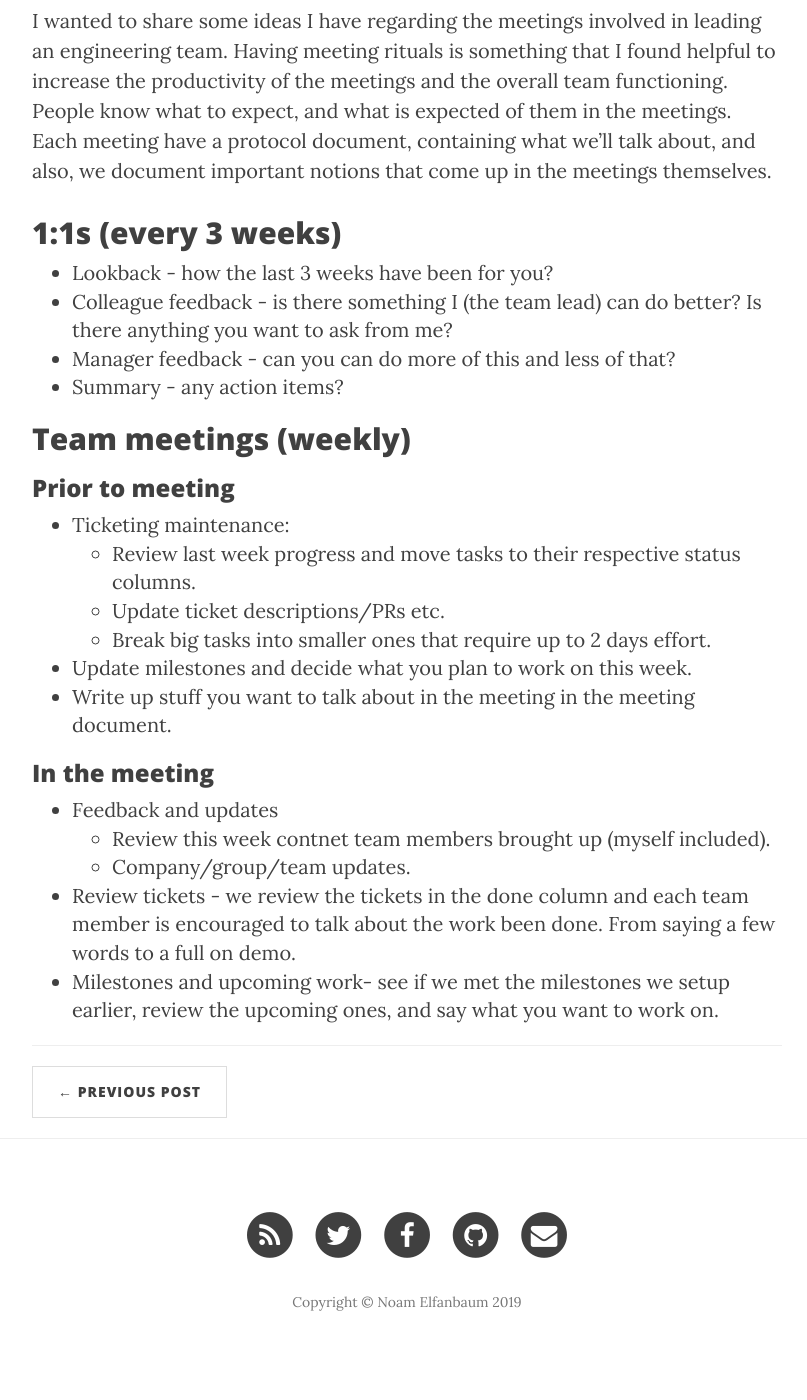
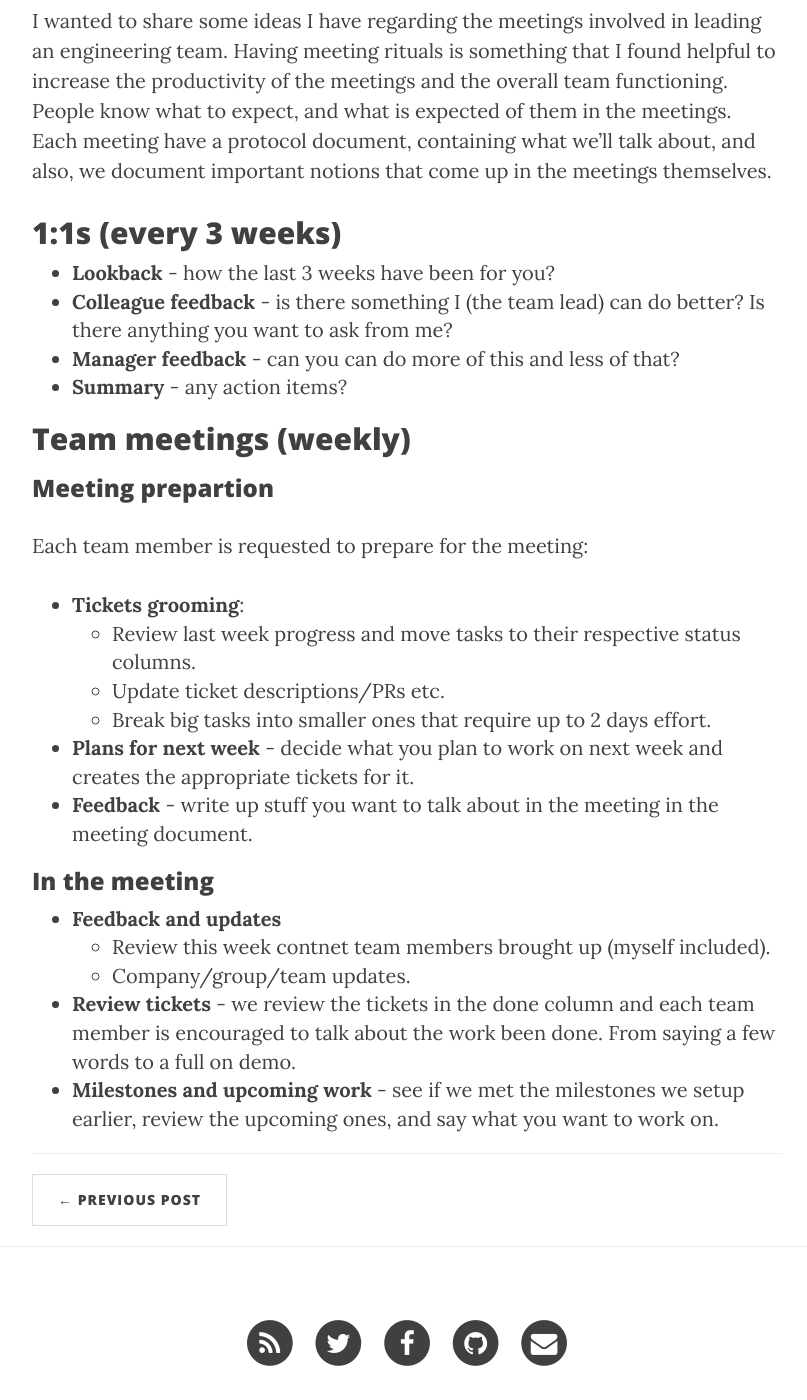
Before and after one commit to noamelf/noamelf.github.io, a Jekyll site: the page built from _posts/2019-07-07-meeting-protocols.md, in a window 1280 px wide and 1400 px high, scrolled down 546 px. Shown: the whole window, without its empty margins (233-1040 px from the left). Built offline with Jekyll 4.4.1, drawn with Linux system fonts in a browser that asks for light colours; nearby versions of some CDN libraries; our own code applies the rules of GitHub Pages for plain Markdown files; comment, search, counter and statistics services are not loaded; before the commit the page ends 1924 px from its top, so only the background shows below that.

Commit message:
update meeting protocols

```diff
--- a/_posts/2019-07-07-meeting-protocols.md
+++ b/_posts/2019-07-07-meeting-protocols.md
@@ -4,26 +4,28 @@ I wanted to share some ideas I have regarding the meetings involved in leading a
 
 ## 1:1s (every 3 weeks)
 
-* Lookback - how the last 3 weeks have been for you?
-* Colleague feedback - is there something I (the team lead) can do better? Is there anything you want to ask from me?
-* Manager feedback - can you can do more of this and less of that?
-* Summary - any action items?
+* **Lookback** - how the last 3 weeks have been for you?
+* **Colleague feedback** - is there something I (the team lead) can do better? Is there anything you want to ask from me?
+* **Manager feedback** - can you can do more of this and less of that?
+* **Summary** - any action items?
 
 ## Team meetings (weekly)
 
-### Prior to meeting
+### Meeting prepartion
 
-* Ticketing maintenance:
+Each team member is requested to prepare for the meeting:
+
+* **Tickets grooming**:
   * Review last week progress and move tasks to their respective status columns.
   * Update ticket descriptions/PRs etc.
   * Break big tasks into smaller ones that require up to 2 days effort.
-* Update milestones and decide what you plan to work on this week.
-* Write up stuff you want to talk about in the meeting in the meeting document.
+* **Plans for next week** - decide what you plan to work on next week and creates the appropriate tickets for it.
+* **Feedback** - write up stuff you want to talk about in the meeting in the meeting document.
 
 ### In the meeting
 
-* Feedback and updates
+* **Feedback and updates**
   * Review this week contnet team members brought up (myself included).
   * Company/group/team updates.
-* Review tickets - we review the tickets in the done column and each team member is encouraged to talk about the work been done. From saying a few words to a full on demo.
-* Milestones and upcoming work- see if we met the milestones we setup earlier, review the upcoming ones, and say what you want to work on.
+* **Review tickets** - we review the tickets in the done column and each team member is encouraged to talk about the work been done. From saying a few words to a full on demo.
+* **Milestones and upcoming work** - see if we met the milestones we setup earlier, review the upcoming ones, and say what you want to work on.
```
